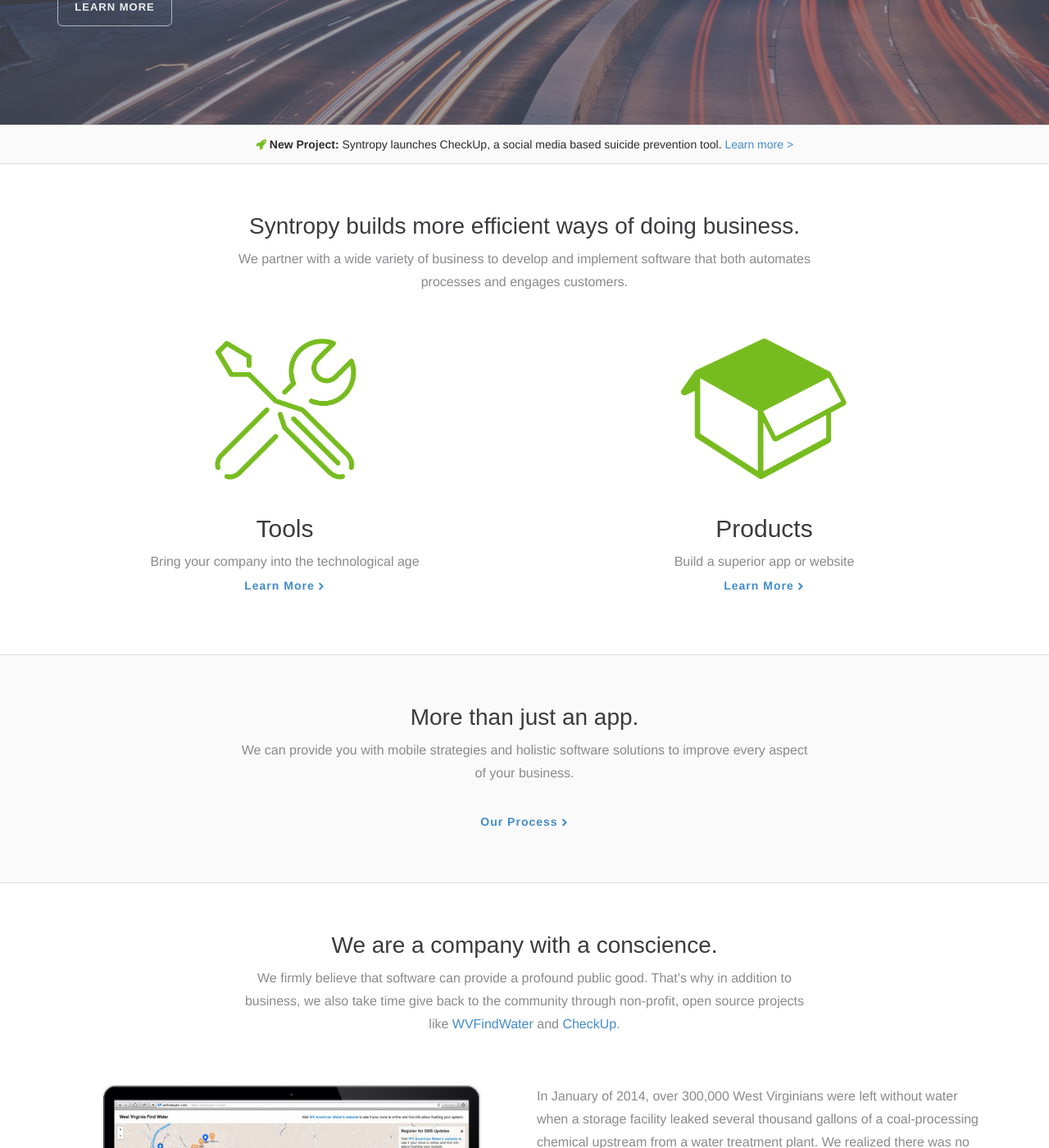
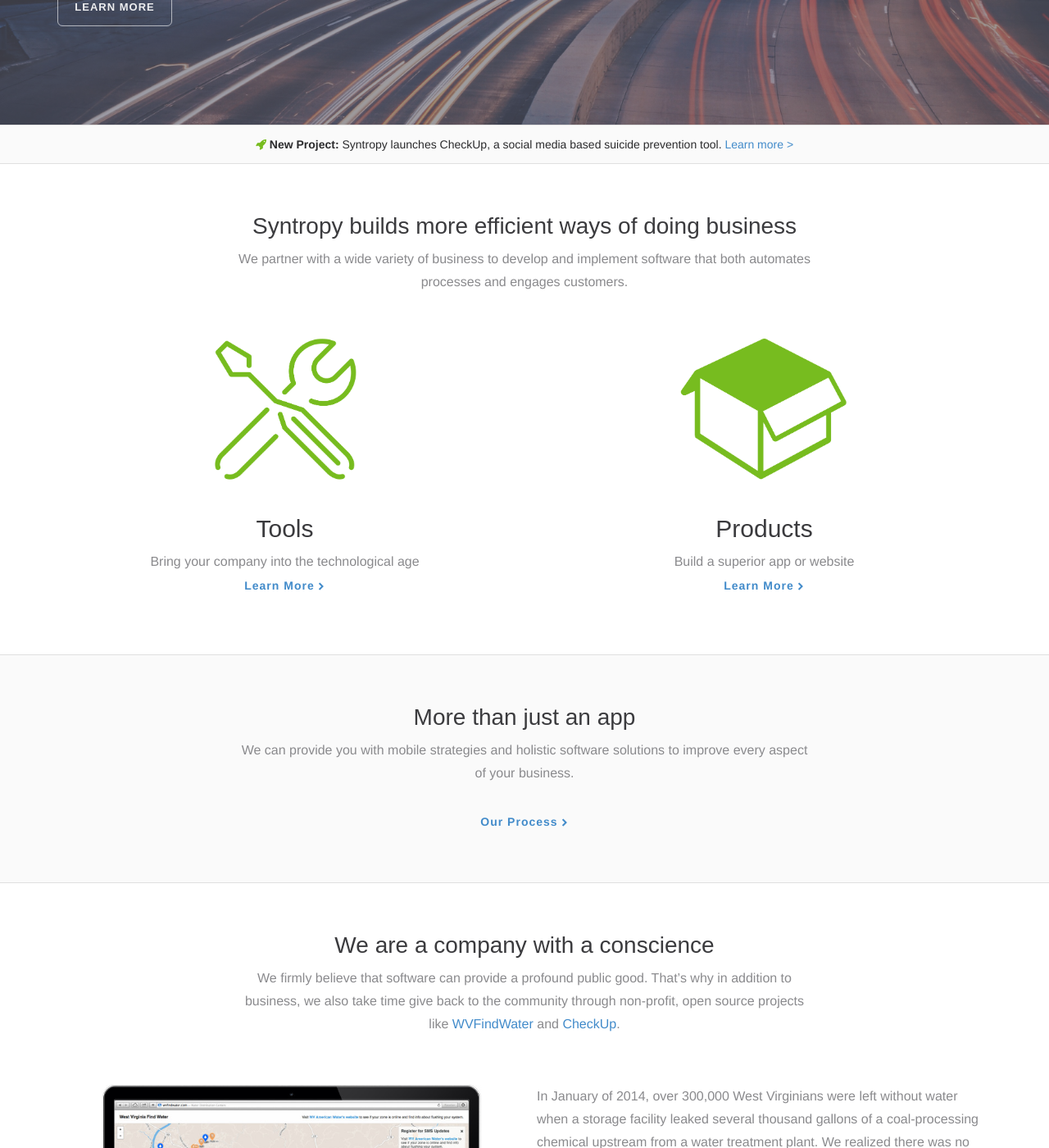
Before and after one commit to SyntropyDev/SyntropyDev.github.io, a Jekyll site: the page built from index.html, in a window 1280 px wide and 1400 px high, scrolled down 326 px. Shown: the whole window at 82% size. Built offline with Jekyll 4.4.1, drawn with Linux system fonts in a browser that asks for light colours; nearby versions of some CDN libraries; some of the changed text lies outside the part shown.

Commit message:
fixing headers

```diff
--- a/index.html
+++ b/index.html
@@ -30,7 +30,7 @@
     <div class="row">
       <div class="what-we-do col-xs-12 col-md-12">
 
-        <h1>We make software to build your business.</h1>
+        <h1>We make software to build your business</h1>
 
         <p class="what-we-do-detail">
           Automate your business and reach new customers with custom-made software from Syntropy.
@@ -65,7 +65,7 @@
   <div class="container">
     <div class="row">
       <div class="col-md-12">
-        <h1 style="text-align: center;">Syntropy builds more efficient ways of doing business.<br>
+        <h1 style="text-align: center;">Syntropy builds more efficient ways of doing business<br>
         </h1>
 
         <div class="heading" style="text-align: center;">
@@ -110,7 +110,7 @@
   <div class="container">
     <div class="row">
       <div class="col-md-12">
-        <h1 style="text-align: center;">More than just an app.<br>
+        <h1 style="text-align: center;">More than just an app<br>
         </h1>
 
         <div class="heading" style="text-align: center;">
@@ -134,7 +134,7 @@
 <div class="section light circuit">
 
   <div class="container">
-    <h1>We are a company with a conscience.</h1>
+    <h1>We are a company with a conscience</h1>
     <div class="heading" style="text-align: center;">
       We firmly believe that software can provide a profound public good. That’s why in addition to business, we also take time give back to the community through non-profit, open source projects like <a href="https://github.com/SyntropyDev/wv-chemspill_web">WVFindWater</a> and <a href="http://checkupapp.org/#/">CheckUp</a>.
     </div>
```
